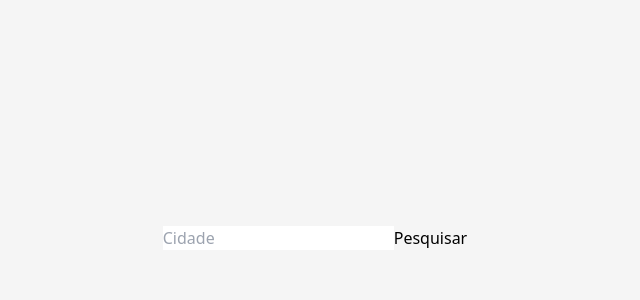
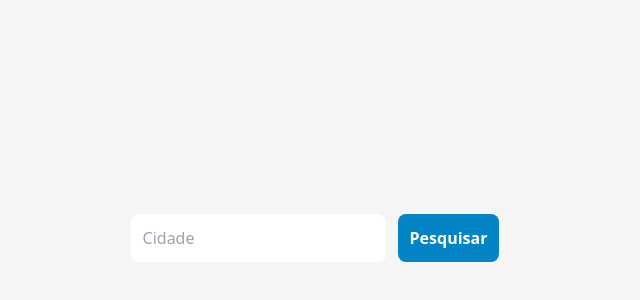
Before and after one commit to cesinhalius/weather_app, a React (Create React App) app: page / in a window 1280 px wide. Shown: the part 162-462 px from the top of the page, without its empty margins (325-965 px from the left). Built offline with nearby package versions, Linux system fonts and the light colour scheme.

Commit message:
Adicionando estilo ao input e botão

```diff
--- a/src/App.jsx
+++ b/src/App.jsx
@@ -4,8 +4,17 @@ function App() {
   return (
     <div className="flex w-full h-screen items-center justify-center">
       <form>
-        <input type="text" placeholder="Cidade" />
-        <button type="submit">Pesquisar</button>
+        <input
+          type="text"
+          placeholder="Cidade"
+          className="p-3 rounded-lg outline-none"
+        />
+        <button
+          type="submit"
+          className="bg-sky-600 p-3 rounded-lg ml-3 text-white font-bold"
+        >
+          Pesquisar
+        </button>
       </form>
     </div>
   );
```
